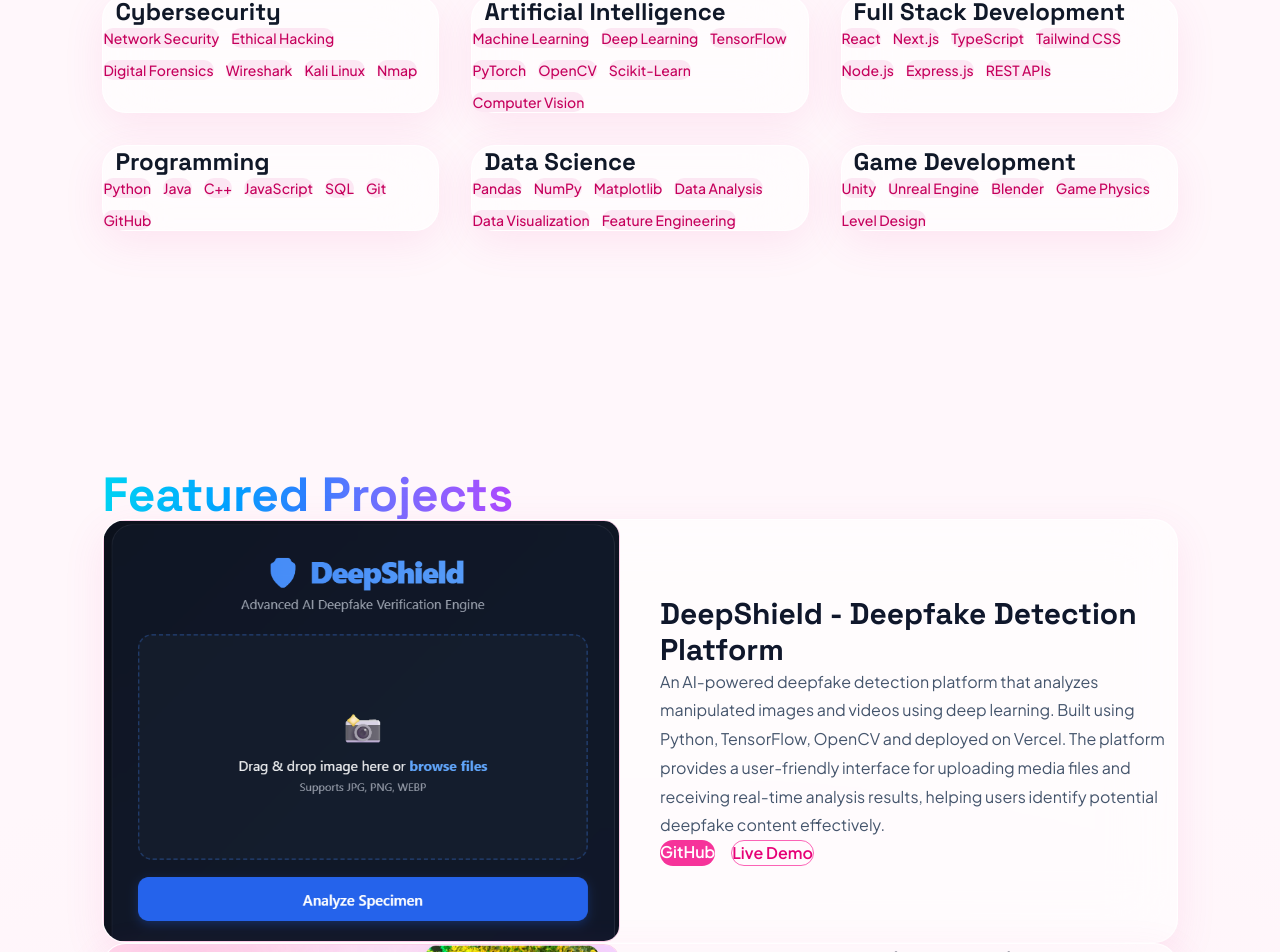
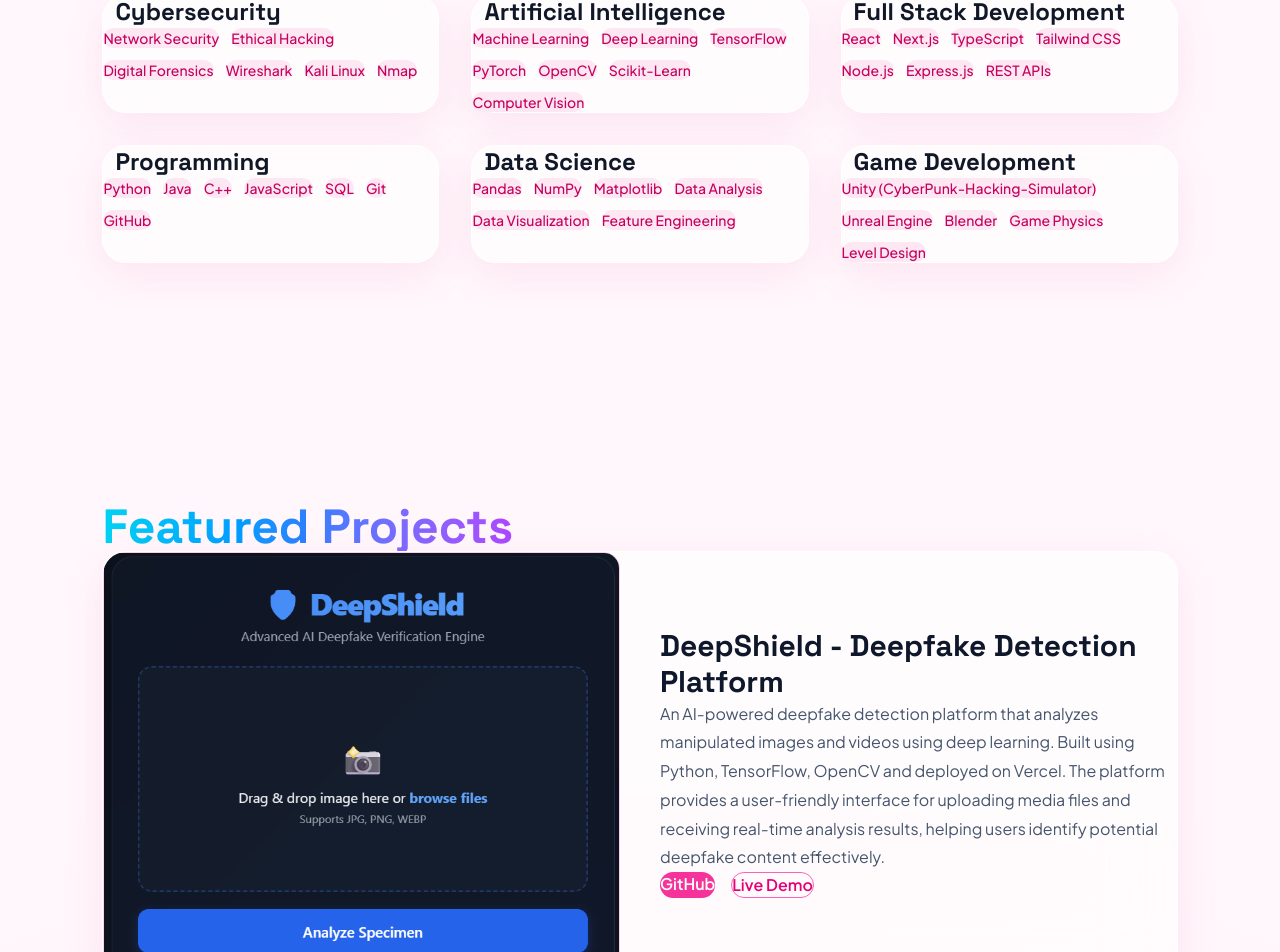
Before and after one commit to gnapiika/portfolio, a Next.js app: page / in a window 1280 px wide. Shown: the part 1987-2939 px from the top of the page. Built offline with nearby package versions, Linux system fonts and the light colour scheme.

Commit message:
Update Skills.tsx

```diff
--- a/components/sections/Skills.tsx
+++ b/components/sections/Skills.tsx
@@ -69,7 +69,7 @@
     title: 'Game Development',
 
     skills: [
-      'Unity',
+      'Unity (CyberPunk-Hacking-Simulator)',
       'Unreal Engine',
       'Blender',
       'Game Physics',
```
